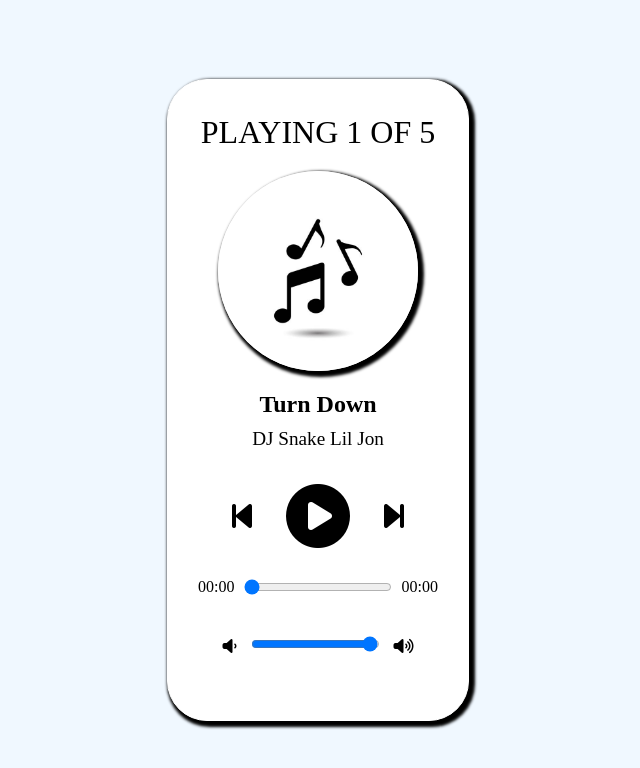
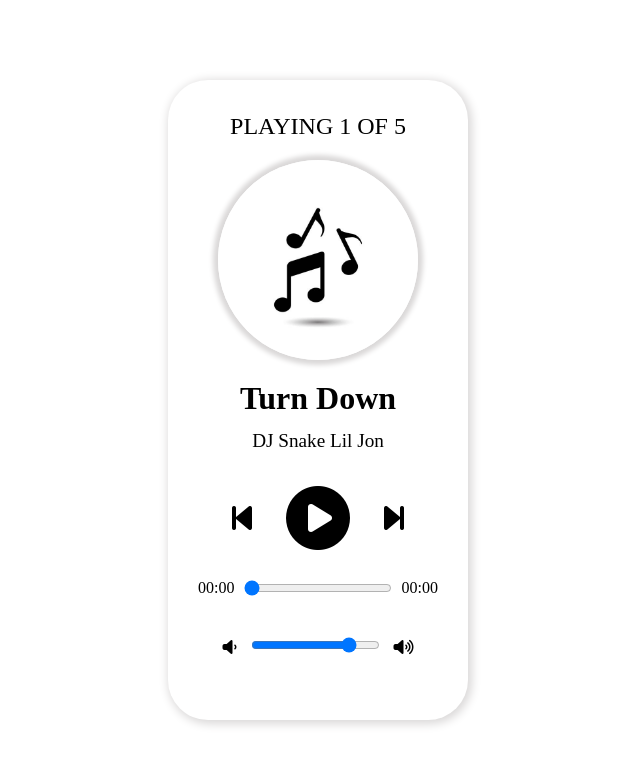
Before and after one commit to abhishekraj0601/music-player, a plain HTML site: page index.html in a window 1280 px wide. Shown: the whole page, without its empty margins (322-962 px from the left). Drawn offline with Linux system fonts and the light colour scheme.

Commit message:
first commit

```diff
--- a/index.html
+++ b/index.html
@@ -12,6 +12,7 @@
 </head>
 <body>
   <div id="main1">
+
     <div id="main">
          <!-- Define the section for displaying details -->
     <div class="details">
@@ -46,7 +47,7 @@
       <div class="slider_container1">
         <i class="fa fa-volume-down"></i>
         <input type="range" min="1" max="100"
-          value="99" class="volume_slider" onchange="setVolume()">
+          value="80" class="volume_slider" onchange="setVolume()">
         <i class="fa fa-volume-up"></i>
       </div>
 
--- a/script.js
+++ b/script.js
@@ -27,31 +27,31 @@ let track_list = [
         name:"Turn Down",
         artist:"DJ Snake Lil Jon",
         image:"music.jpg",
-        path:"DJ Snake Lil Jon - Turn Down for What.mp3"
+        path:"../playlist/DJ Snake Lil Jon - Turn Down for What.mp3"
     },
     {
         name:"Taki Taki",
         artist:"DJ Snake Lil Jon",
         image:"music.jpg",
-        path:"DJ Snake - Taki Taki ft. Selena Gomez_ Ozuna_ Card(MP3_160K).mp3"
+        path:"../playlist/DJ Snake - Taki Taki ft. Selena Gomez_ Ozuna_ Card(MP3_160K).mp3"
     },
     {
         name:"HEERO_vs_NAGIN_vs_HORN",
         artist:"BEND_PARTY_MIX",
         image:"music.jpg",
-        path:"HEERO_vs_NAGIN_vs_HORN_(BEND_PARTY_MIX_)_DJ_ANANT_CHITALI.mp3"
+        path:"../playlist/HEERO_vs_NAGIN_vs_HORN_(BEND_PARTY_MIX_)_DJ_ANANT_CHITALI.mp3"
     }
     ,{
         name:"Otilia",
         artist:"Otilia Bruma",
         image:"music.jpg",
-        path:"Otilia - Bilionera (official video) ( 128kbps ).mp3"
+        path:"../playlist/Otilia - Bilionera (official video) ( 128kbps ).mp3"
     }
     ,{
         name:"Lonely",
         artist:"Emiway-Bantai",
         image:"music.jpg",
-        path:"Lonely-Emiway-Bantai.mp3"
+        path:"../playlist/Lonely-Emiway-Bantai.mp3"
     },
 ];
 
@@ -102,6 +102,7 @@ function resetValues() {
     // Play the loaded track
     curr_track.play();
     isPlaying = true;
+   track_art.style.animation=" rotate 2s linear infinite";
 
     // Replace icon with the pause icon
     playpause_btn.innerHTML = '<i class="fa fa-pause-circle fa-4x"></i>';
@@ -111,7 +112,7 @@ function resetValues() {
     // Pause the loaded track
     curr_track.pause();
     isPlaying = false;
-
+    track_art.style.animation=" none";
     // Replace icon with the play icon
     playpause_btn.innerHTML = '<i class="fa fa-play-circle fa-4x"></i>';
   }
--- a/style.css
+++ b/style.css
@@ -1,6 +1,12 @@
 *{
     margin: 0;
     padding: 0;
+}
+:root{
+    --primary-color:white;
+    --secondary-color:black;
+    --shadow-color:rgb(218, 216, 216);
+
 }
 #main1{
     display: flex;
@@ -8,24 +14,23 @@
     justify-content: center;
     width: 100vw;
     height: 100vh;
-    background-color: aliceblue;
+    background:var(--primary-color);
 }
 #main{
 
-    border: 1px solid white;
-    box-shadow: 3px 3px 3px 3px black;
+    box-shadow: 2px 2px 10px 2px var(--shadow-color);
     width: 300px;
     border-radius: 40px;
     height: 80vh;
 
     display: flex;
-    background-color: white;
+    background:var(--primary-color);
     flex-direction: column;
     justify-content: space-evenly;
     align-items: center;
 }
 .details{
-
+    width: 100%;
     display: flex;
     flex-direction: column;
     align-items: center;
@@ -34,11 +39,17 @@
 .now-playing{
 
     margin-top: 20px;
-    font-size: xx-large;
+    font-size: x-large;
+}
+@keyframes rotate {
+    100%{
+        transform: rotate(360deg);
+    }
+
 }
 .track-art{
-   box-shadow: 3px 3px 3px 3px ;
-   border-radius: 50%;
+    box-shadow: 0px 0px 5px 5px var(--shadow-color);
+    border-radius: 50%;
     width:200px;
     background-image: url(music.jpg);
     height: 200px;
@@ -49,16 +60,18 @@
 }
 .track-name{
     text-align: center;
-    width: 80%;
+    width: 90%;
+    height: 40px;
+    text-overflow: ellipsis;
+    word-break: keep-all;
+    overflow-x: hidden;
     font-weight: bold;
-    overflow: hidden;
-    font-size: x-large;
+    font-size: xx-large;
 }
 .track-artist{
-    margin: 20px 0;
+    margin: 10px 0;
 
     font-size: larger;
-    margin: 10px;
 }
 .buttons{
     display: flex;
@@ -66,6 +79,9 @@
     margin: 10px 0;
     align-items: center;
     justify-content: space-evenly;
+}
+.prev-track,.next-track{
+    color: var(--secondary-color);
 }
 .prev-track,.next-track,.playpause-track{
     cursor: pointer;
```
Also changed, not shown: 7 other files.
